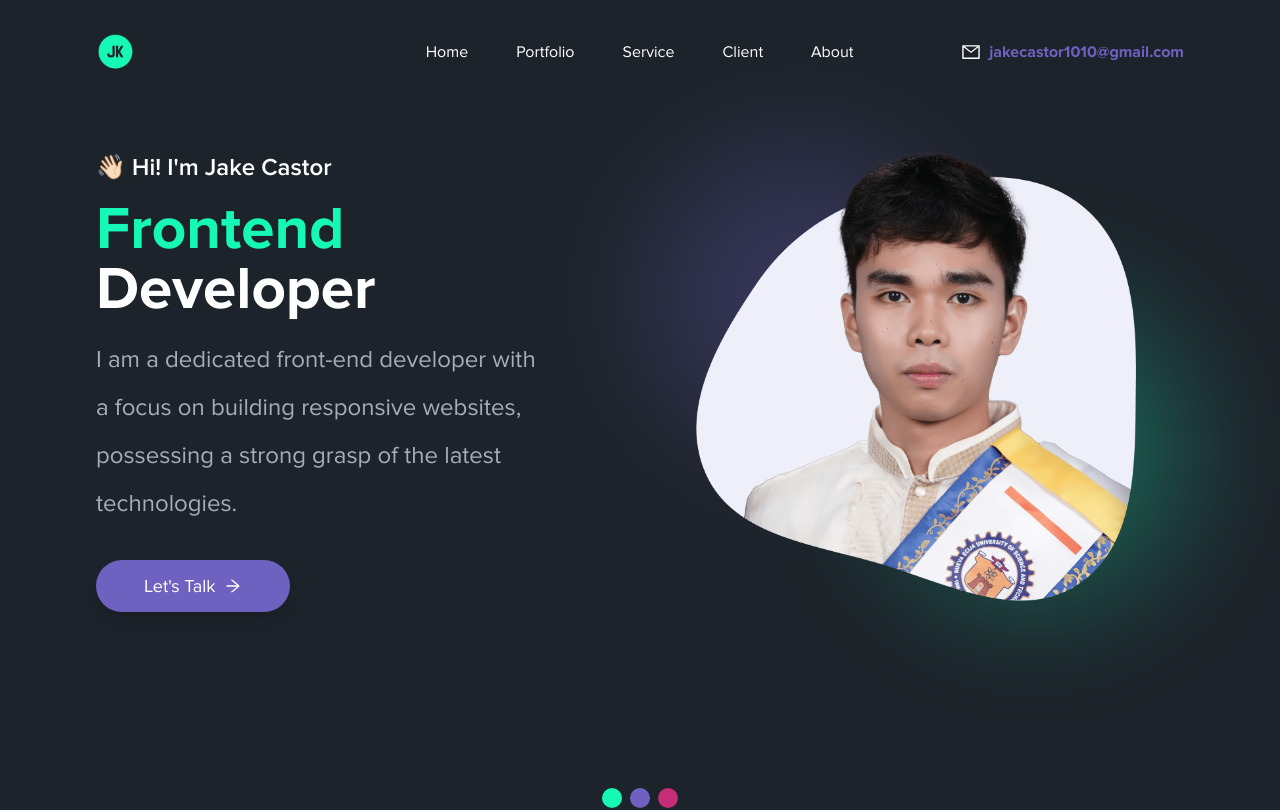
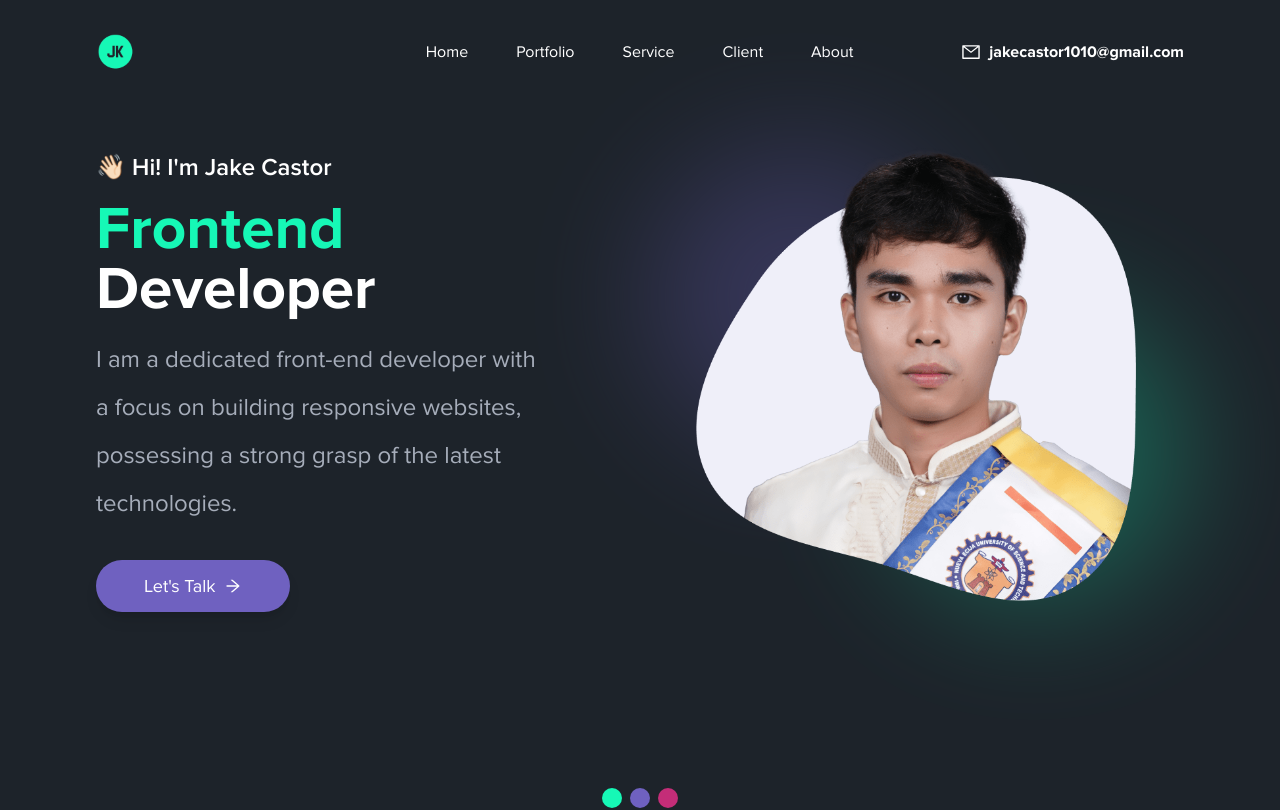
Before and after one commit to jakecastor09/Portfolio, a React (Vite) app: page / in a window 1280 px wide. Shown: the top 810 px of the page. Built offline with nearby package versions, Linux system fonts and the light colour scheme.

Commit message:
Fix issues

```diff
--- a/src/components/Navbar/Email.tsx
+++ b/src/components/Navbar/Email.tsx
@@ -4,7 +4,7 @@ const Email = () => {
   return (
     <div className='items-center space-x-2 hidden cursor-pointer md:flex'>
       <AiOutlineMail color='white' size='20px' />
-      <h1 className='font-bold  text-secondary'>jakecastor1010@gmail.com</h1>
+      <h1 className='font-bold  text-white'>jakecastor1010@gmail.com</h1>
     </div>
   );
 };
--- a/src/components/Portfolio/Portfolio.tsx
+++ b/src/components/Portfolio/Portfolio.tsx
@@ -22,9 +22,9 @@ const Portfolio = () => {
             <h1 className='text-2xl font-bold  text-primary md:text-3xl lg:text-4xl'>
               Spirals
             </h1>
-            <h3 className='font-bold text-white mt-2 md:text-lg lg:text-xl'>
+            <p className='font-bold text-white mt-2 md:text-lg lg:text-xl'>
               Admin Web App and POS Mobile App
-            </h3>
+            </p>
             <p className='text-light leading-loose mt-1 lg:text-lg'>
               The full-stack project that I developed for Spiral business during
               my college years. The project consists of two separate
--- a/src/index.css
+++ b/src/index.css
@@ -8,18 +8,21 @@
     src: url('./fonts/ProximaNova-Bold.ttf') format('truetype');
     font-weight: 700;
     font-style: normal;
+    font-display: swap;
   }
   @font-face {
     font-family: 'ProximaNova';
     src: url('./fonts/ProximaNova-Semibold.ttf') format('truetype');
     font-weight: 500;
     font-style: normal;
+    font-display: swap;
   }
   @font-face {
     font-family: 'ProximaNova';
     src: url('./fonts/ProximaNova-Regular.ttf') format('truetype');
     font-weight: 400;
     font-style: normal;
+    font-display: swap;
   }
 }
 
```
